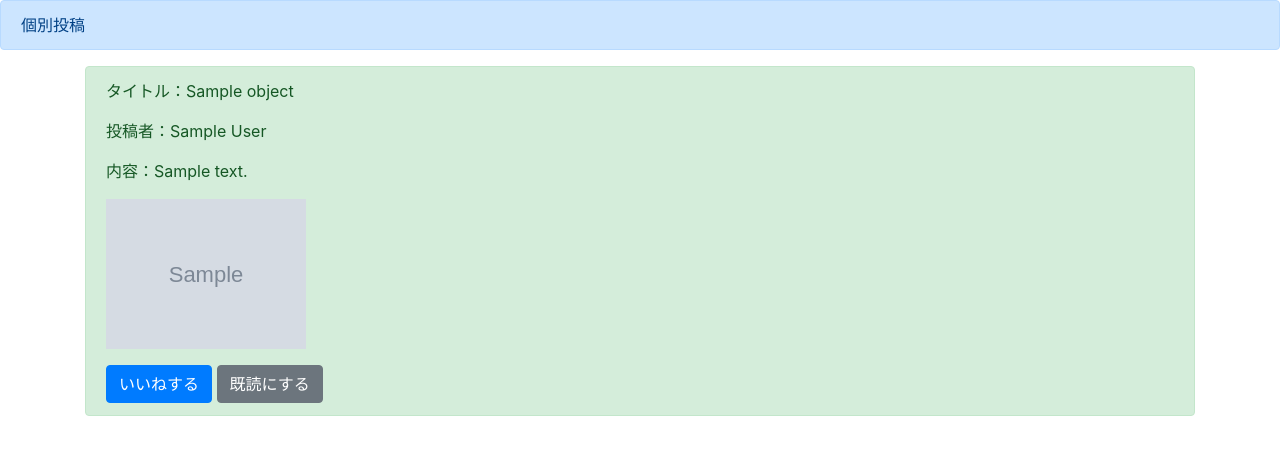
After one commit to MasakiTanaka-9627/sns_django, a Django app: template templates/detail.html in a window 1280 px wide. The commit adds this page. Shown: the top 455 px of the page. Run offline with Django 3.2, Linux system fonts and the light colour scheme; the template is opened without the code that fills it: most values are stand-ins (such as "Sample title", 1, 10 or a date in 2020); grey boxes marked "Sample" are stand-in pictures; some libraries are stand-ins or nearby versions.

Commit message:
2/28バックアップ

```diff
--- a/boardproject/settings.py
+++ b/boardproject/settings.py
@@ -127,3 +127,5 @@ STATICFILES_DIRS = [
 MEDIA_ROOT = os.path.join(BASE_DIR, 'media')
 
 MEDIA_URL = '/media/'
+
+LOGIN_URL = 'login'
--- /dev/null
+++ b/templates/detail.html
@@ -0,0 +1,23 @@
+{% extends 'base.html' %}
+
+{% block cutomcss %}
+{% endblock cutomcss %}
+
+{% block header %}
+<div class="alert alert-primary" role="alert">
+    個別投稿
+</div>
+{% endblock header %}
+
+{% block content %}
+<div class="container">
+    <div class="alert alert-success" role="alert">
+        <p>タイトル：{{ object.title }}</p>
+        <p>投稿者：{{ object.author}}</p>
+        <p>内容：{{ object.content}}</p>
+        <p><img src='{{object.images.url}}' width=200></p>
+        <a href="#" class="btn btn-primary" role="button" aria-pressed="true">いいねする</a>
+        <a href="#" class="btn btn-secondary" role="button" aria-pressed="true">既読にする</a>
+    </div>
+</div>
+{% endblock content %}
```
Also changed, not shown: boardapp/urls.py (+5 -3 lines), boardapp/views.py (+14 -3 lines), templates/list.html (+5 -2 lines), db.sqlite3, media/ハナー_枠_6TV2in1.png (added).
